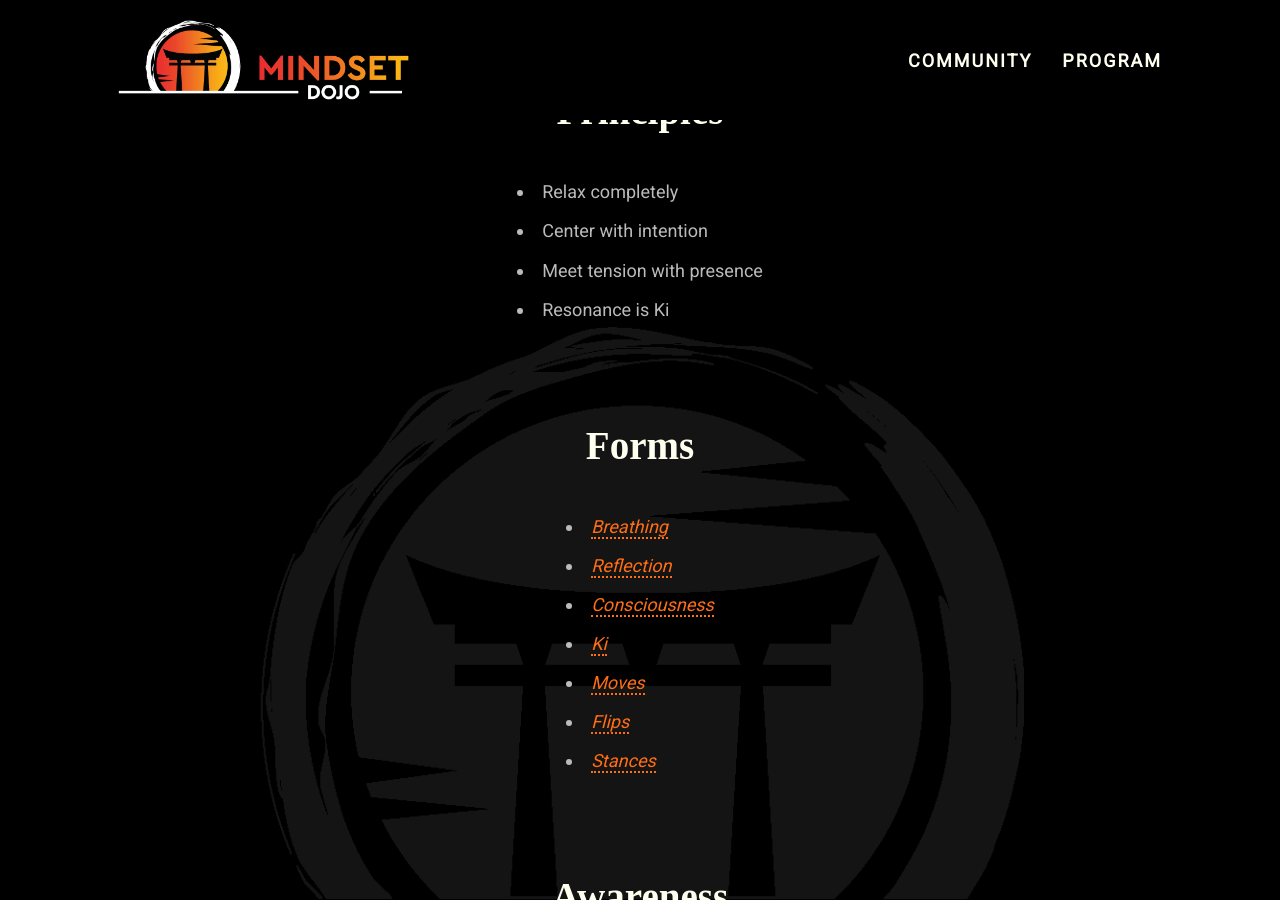
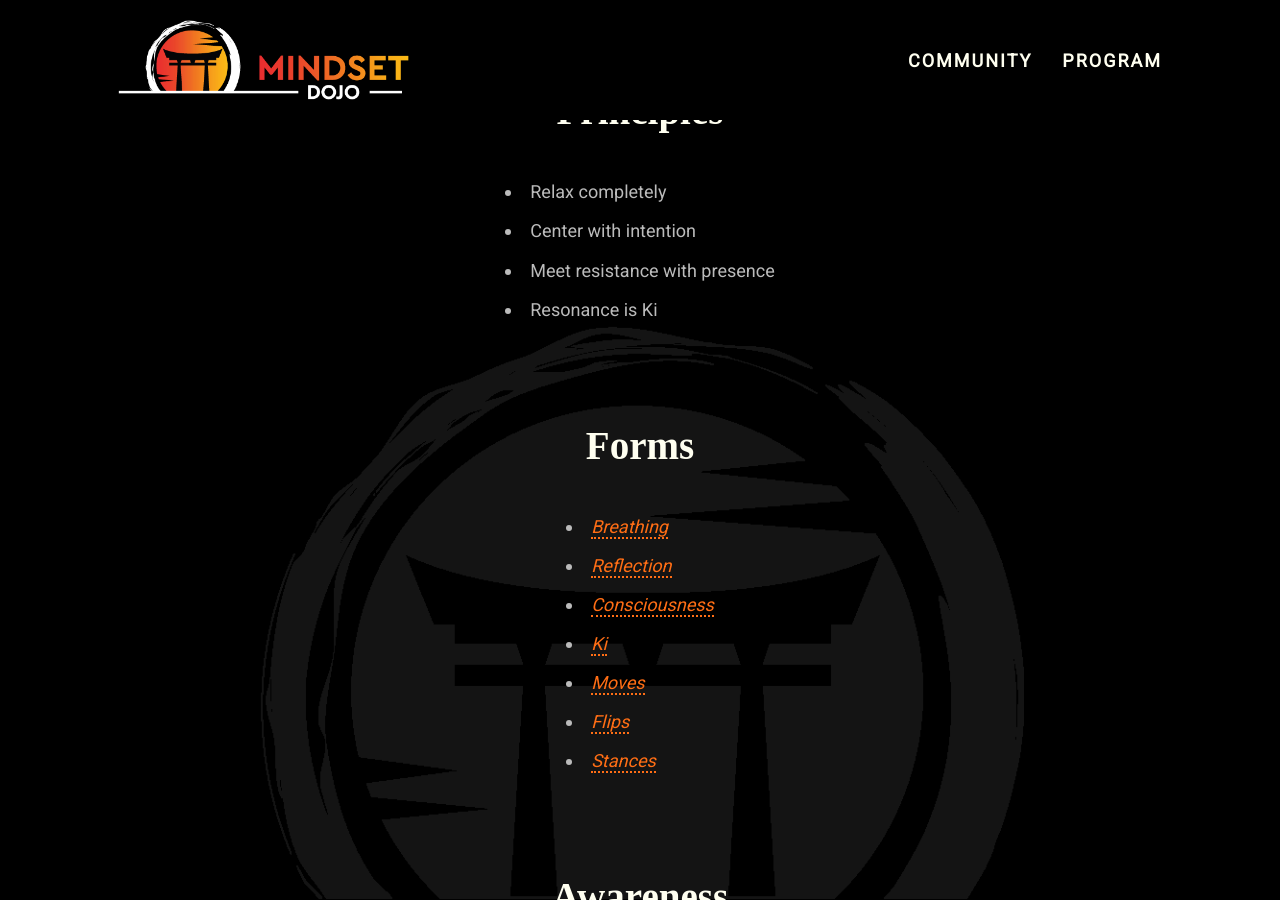
Before and after one commit to mindset-dojo/mindset-dojo.github.io, a Jekyll site: the page built from program.md, in a window 1280 px wide and 900 px high, scrolled down 559 px. Built offline with Jekyll 4.4.1, drawn with Linux system fonts in a browser that asks for light colours; some web fonts are replaced.

Commit message:
feat: Meet resistance with presence
This shift brings the principle into alignment with what people encounter during change in the language used in Zen circles.

"That is resistance"  is common I am learning.   Tension will surface in various ways as part of the experience of resistance.

How do we meet this resistance?

That is the question the principle now offers.

☯

```diff
--- a/_data/program.yaml
+++ b/_data/program.yaml
@@ -7,7 +7,7 @@ invitation: >-
 principles:
   - label: Relax completely
   - label: Center with intention
-  - label: Meet tension with presence
+  - label: Meet resistance with presence
   - label: Resonance is Ki
 forms:
   - label: Breathing
```
